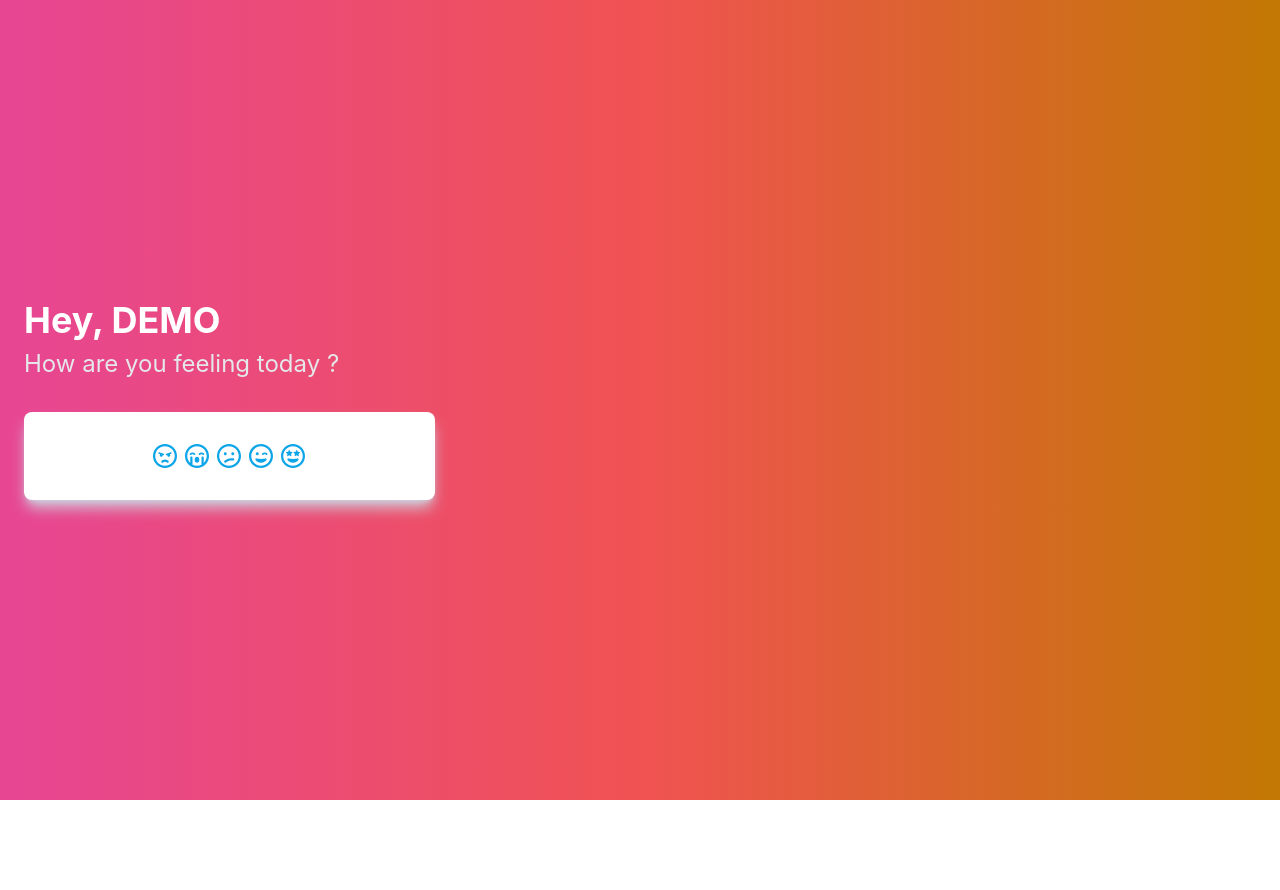
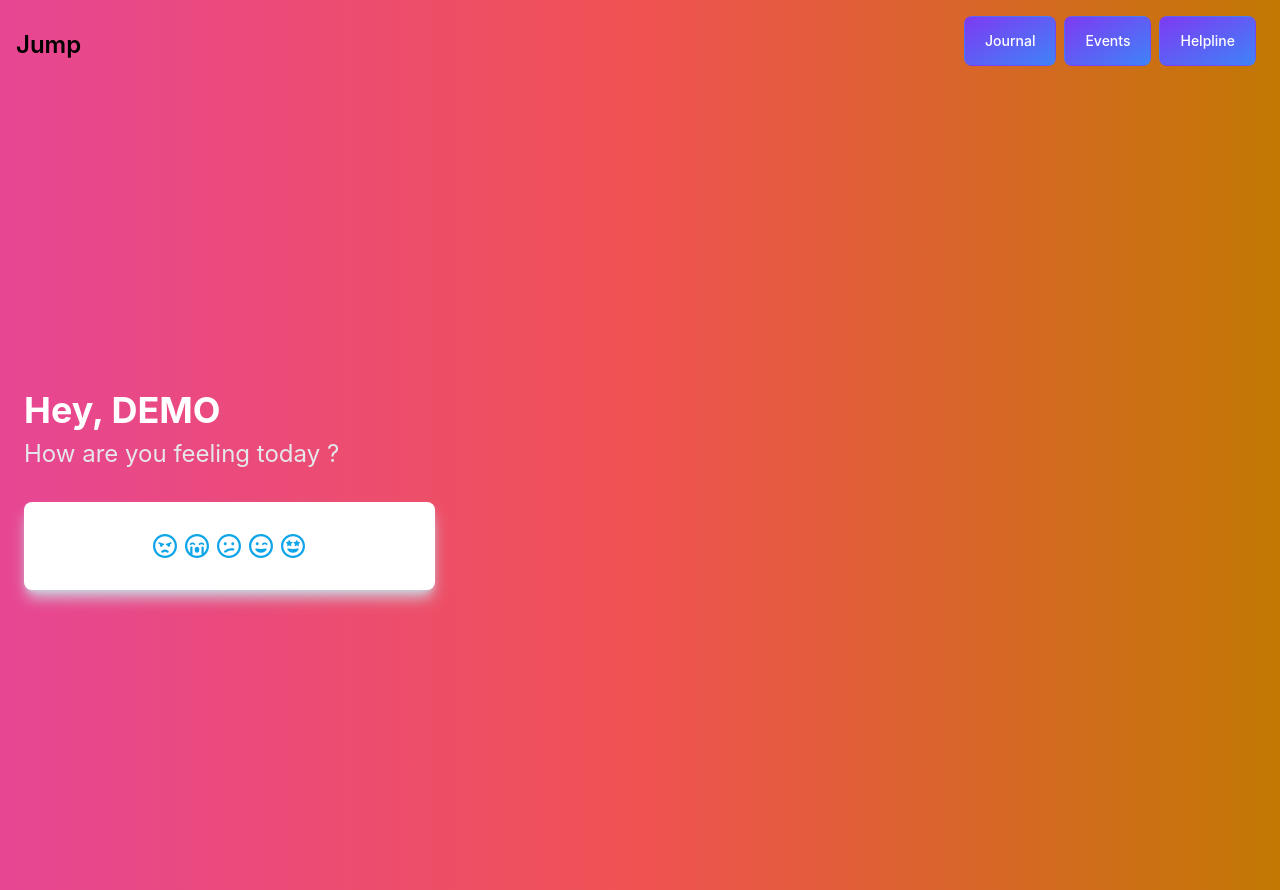
Before and after one commit to velociraptor98/junction, a React (Create React App) app in the folder frontend/: page / in a window 1280 px wide. Before the commit the page ends 800 px from the top, so only its background shows below. Built offline with nearby package versions, Linux system fonts and the light colour scheme.

Commit message:
Major set of frontend refactoring changes and features set (#3)
* major frontend changes

* Second round of major frontend changes

```diff
--- a/frontend/src/App.js
+++ b/frontend/src/App.js
@@ -1,29 +1,85 @@
 import Landing from "./components/user/Landing";
 import MainFeed from "./components/feed/MainFeed";
-import { useState } from "react";
+import { useState, useEffect } from "react";
+import MainJournal from "./components/journal/MainJournal";
+import Helpline from "./components/helpline/Helpline";
+import { Button } from "flowbite-react";
 // Handle data for login user
 // TODO CHANGE PROPS TO DATA RECEIVED FROM API
 function App() {
-  const [currentState,setCurrentState] = useState("land");
+  const [currentState, setCurrentState] = useState("land");
   const [currentEmotion, setCurrentEmotion] = useState("");
+  const [currentPallete, setCurrentPallete] = useState("bg-gradient-to-r from-pink-500 via-red-500 to-yellow-500")
   const updateState = (state) => {
     setCurrentState(state);
   }
   const updateCurrentEmotion = (emotion) => {
+    console.log("CHANGED EMOTION");
     setCurrentEmotion(emotion);
   }
+
+  useEffect(() => {
+    console.log("IN this block");
+    if (currentEmotion === 'cry') {
+      setCurrentPallete("bg-gradient-to-r from-blue-400 to-emerald-400");
+    }
+    else if (currentEmotion === 'indiff') {
+      setCurrentPallete("bg-gradient-to-r from-violet-300 to-violet-400");
+    }
+    else if (currentEmotion === 'happy') {
+      setCurrentPallete("bg-gradient-to-r from-green-200 via-green-300 to-blue-500");
+    }
+    else if (currentEmotion === 'ecstatic') {
+      setCurrentPallete("bg-gradient-to-b bg-gradient-to-tr from-violet-500 to-orange-300");
+    }
+    else {
+      setCurrentPallete("bg-gradient-to-r from-pink-500 via-red-500 to-yellow-500");
+    }
+  }, [currentEmotion]);
   return (
-  <div className = 'h-screen bg-gradient-to-r from-pink-500 via-red-500 to-yellow-500 flex items-center justify-center h-screen'>
-   {currentState === 'land' && <Landing
-   name = "DEMO"
-   updateStateHandle = {updateState}
-   updateCurrentEmotion = {updateCurrentEmotion}/>
-  }
-  {currentState === 'feed' && <MainFeed
-  currentEmotion = {currentEmotion}
-  updateStateHandle = {updateState}/>
-  }
-   </div>
+    <div>
+      {/* <nav className="bg-white border-gray-200 dark:bg-gray-900"> */}
+      <nav className={`${currentPallete}`}>
+        <div className="flex flex-wrap justify-between items-center mx-auto max-w-screen-xl p-4">
+          <a className="flex items-center">
+            {/* <img src="https://flowbite.com/docs/images/logo.svg" class="h-8 mr-3" alt="Logo" /> */}
+            <span class="self-center text-2xl font-semibold whitespace-nowrap dark:text-white">Jump</span>
+          </a>
+          <div class="flex items-center space-evenly">
+            {/* <a href="tel:5541251234" class="mr-6 text-sm  text-gray-500 dark:text-white hover:underline">(555) 412-1234</a>
+            <a href="#" class="text-sm  text-blue-600 dark:text-blue-500 hover:underline">Login</a> */}
+            <Button
+            onClick={()=>updateState("journal")}
+            className="text-white bg-gradient-to-br from-purple-600 to-blue-500 hover:bg-gradient-to-bl focus:ring-4 focus:outline-none focus:ring-blue-300 dark:focus:ring-blue-800 font-sm rounded-lg text-sm px-1 py-1.5 text-center mr-2 mb-2">
+              Journal
+            </Button>
+            <Button
+            onClick={()=>updateState("feed")}
+            className="text-white bg-gradient-to-br from-purple-600 to-blue-500 hover:bg-gradient-to-bl focus:ring-4 focus:outline-none focus:ring-blue-300 dark:focus:ring-blue-800 font-sm rounded-lg text-sm px-1 py-1.5 text-center mr-2 mb-2">
+              Events
+            </Button>
+            <Button
+            onClick={()=>updateState("help")}
+            className="text-white bg-gradient-to-br from-purple-600 to-blue-500 hover:bg-gradient-to-bl focus:ring-4 focus:outline-none focus:ring-blue-300 dark:focus:ring-blue-800 font-sm rounded-lg text-sm px-1 py-1.5 text-center mr-2 mb-2">
+              Helpline
+            </Button>
+          </div>
+        </div>
+      </nav>
+      <div className={`h-screen ${currentPallete} flex items-center justify-center h-screen`}>
+        {currentState === 'land' && <Landing
+          name="DEMO"
+          updateStateHandle={updateState}
+          updateCurrentEmotion={updateCurrentEmotion} />
+        }
+        {currentState === 'feed' && <MainFeed
+          currentEmotion={currentEmotion}
+          updateStateHandle={updateState} />
+        }
+        {currentState === 'journal' && <MainJournal />}
+        {currentState === 'help' && <Helpline />}
+      </div>
+    </div>
   );
 }
 export default App;
--- a/frontend/src/components/feed/MainFeed.jsx
+++ b/frontend/src/components/feed/MainFeed.jsx
@@ -1,31 +1,16 @@
 import MyCard from "./Card";
-import React, { useState, useEffect } from 'react';
-
-function MainFeed(props){
-
-
-    // const [data, setData] = useState([]);
-
-    // useEffect(() => {
-    //   fetch('https://api.example.com/data')
-    //     .then(response => response.json())
-    //     .then(data => setData(data));
-    // }, []);
-
+import React, { useState } from 'react';
+function MainFeed(props) {
     const [data, setData] = useState(
         {
-          img: "https://flowbite.com/docs/images/blog/image-1.jpg",
-          title: 'Cat',
-          description: 'Cat pics'
+            img: "https://flowbite.com/docs/images/blog/image-1.jpg",
+            title: 'Cat',
+            description: 'Cat pics'
         });
-
-
-
-    return(
-        <div>
+    return (
+        <div className="w-2/3 flex-col space-evenly">
             {`In case you were feeling, ${props.currentEmotion}`}
-
-            <MyCard data={data}/>
+            <MyCard data={data} />
         </div>
 
     )
--- /dev/null
+++ b/frontend/src/components/helpline/Helpline.jsx
@@ -0,0 +1,30 @@
+function Helpline(){
+    return (
+        <div className="ml-10">
+            <h2 className="text-4xl font-bold mb-1 text-white flex-auto ml-auto mr-auto">
+                Still feeling low ?
+            </h2>
+            <h3 className="text-xl font-bold mb-2 text-white flex-auto ml-auto mr-auto">
+                Check out these resources to get in touch with professionals
+            </h3>
+            <a rel="noopener noreferrer" href="https://www.samaritans.org/how-we-can-help/contact-samaritan/" target="_blank">
+            <button
+            type="button"
+            className="w-1/5 text-white bg-purple-700 hover:bg-purple-800 focus:outline-none focus:ring-4 focus:ring-purple-300 font-medium rounded-full text-sm px-5 py-2.5 text-center mb-2 dark:bg-purple-600 dark:hover:bg-purple-700 dark:focus:ring-purple-900">
+                Samaritan
+            </button>
+            </a>
+            <h3 className="text-xl font-bold mb-2 text-white flex-auto ml-auto mr-auto">
+                Prefer texting ?
+            </h3>
+            <a rel="noopener noreferrer" href="https://giveusashout.org/get-help/" target="_blank">
+            <button
+            type="button"
+            className="w-1/5 text-white bg-purple-700 hover:bg-purple-800 focus:outline-none focus:ring-4 focus:ring-purple-300 font-medium rounded-full text-sm px-5 py-2.5 text-center mb-2 dark:bg-purple-600 dark:hover:bg-purple-700 dark:focus:ring-purple-900">
+                Shout
+            </button>
+            </a>
+        </div>
+    )
+}
+export default Helpline;
--- a/frontend/src/components/journal/MainJournal.jsx
+++ b/frontend/src/components/journal/MainJournal.jsx
@@ -1,5 +1,7 @@
 import Emoji from "../user/Emoji";
 import { useState } from "react";
+import axios from "axios";
+
 function MainJournal() {
     const [textEmo,setTextEmo] = useState("");
     const emotionSelector = (emotion) => {
@@ -16,7 +18,7 @@ function MainJournal() {
         // Replace with the axios call to save the journal entry
     }
     return (
-        <div className="h-2/3 flex flex-col space-y-4 items-center justify-center">
+        <div className="h-2/3 w-2/3 flex flex-col space-y-4 items-center justify-center">
             <h2 className="text-4xl font-bold mb-2 text-white flex-auto ml-auto mr-auto">
                 Journal Entry
             </h2>
@@ -32,7 +34,7 @@ function MainJournal() {
             <button
             onClick={() => handleSubmission()}
             type="button"
-            class="w-1/5 text-white bg-purple-700 hover:bg-purple-800 focus:outline-none focus:ring-4 focus:ring-purple-300 font-medium rounded-full text-sm px-5 py-2.5 text-center mb-2 dark:bg-purple-600 dark:hover:bg-purple-700 dark:focus:ring-purple-900">
+            className="w-1/5 text-white bg-purple-700 hover:bg-purple-800 focus:outline-none focus:ring-4 focus:ring-purple-300 font-medium rounded-full text-sm px-5 py-2.5 text-center mb-2 dark:bg-purple-600 dark:hover:bg-purple-700 dark:focus:ring-purple-900">
                 Submit
             </button>
         </div>
--- a/frontend/src/components/user/Landing.jsx
+++ b/frontend/src/components/user/Landing.jsx
@@ -3,12 +3,11 @@ function Landing(props) {
 
     const clickHandler = (emotion) => {
         // Fill over the code for handling the next pages
-        console.log("EMOTION: ",emotion);
-        // Swap the component to be loaded
         props.updateStateHandle("feed");
+        props.updateCurrentEmotion(emotion);
     }
     return (
-        <div className="container mx-auto px-6 flex-col">
+        <div className="container  px-6 flex-col">
             <h2 className="text-4xl font-bold mb-2 text-white flex-auto ml-auto mr-auto">
                 {`Hey, ${props.name}`}
             </h2>
```
Also changed, not shown: frontend/src/components/feed/AcceptGroup.jsx (+9 -9 lines), frontend/src/components/feed/Card.jsx (+11 -11 lines), frontend/src/components/user/Emoji.jsx (+6 -6 lines).
